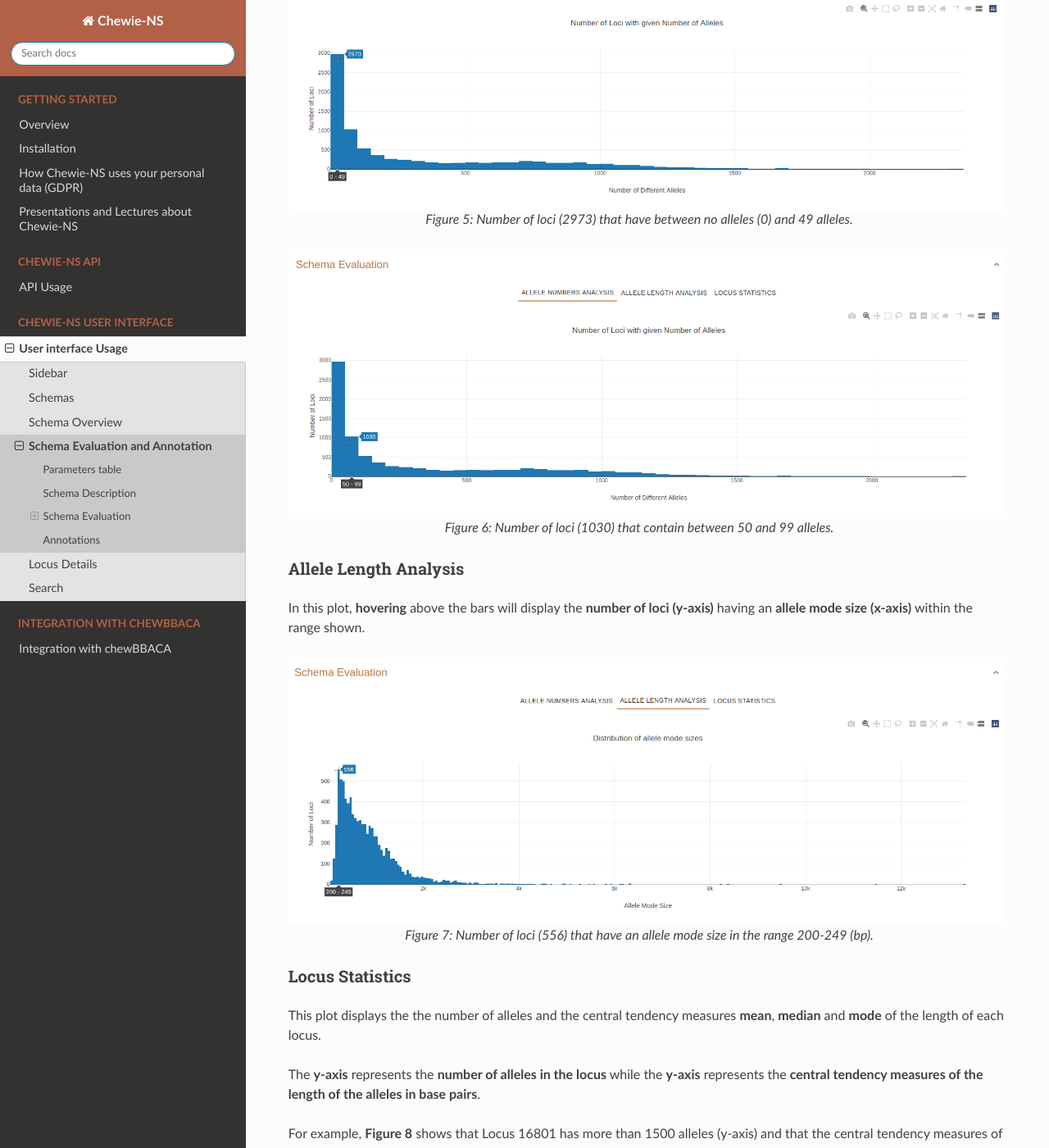
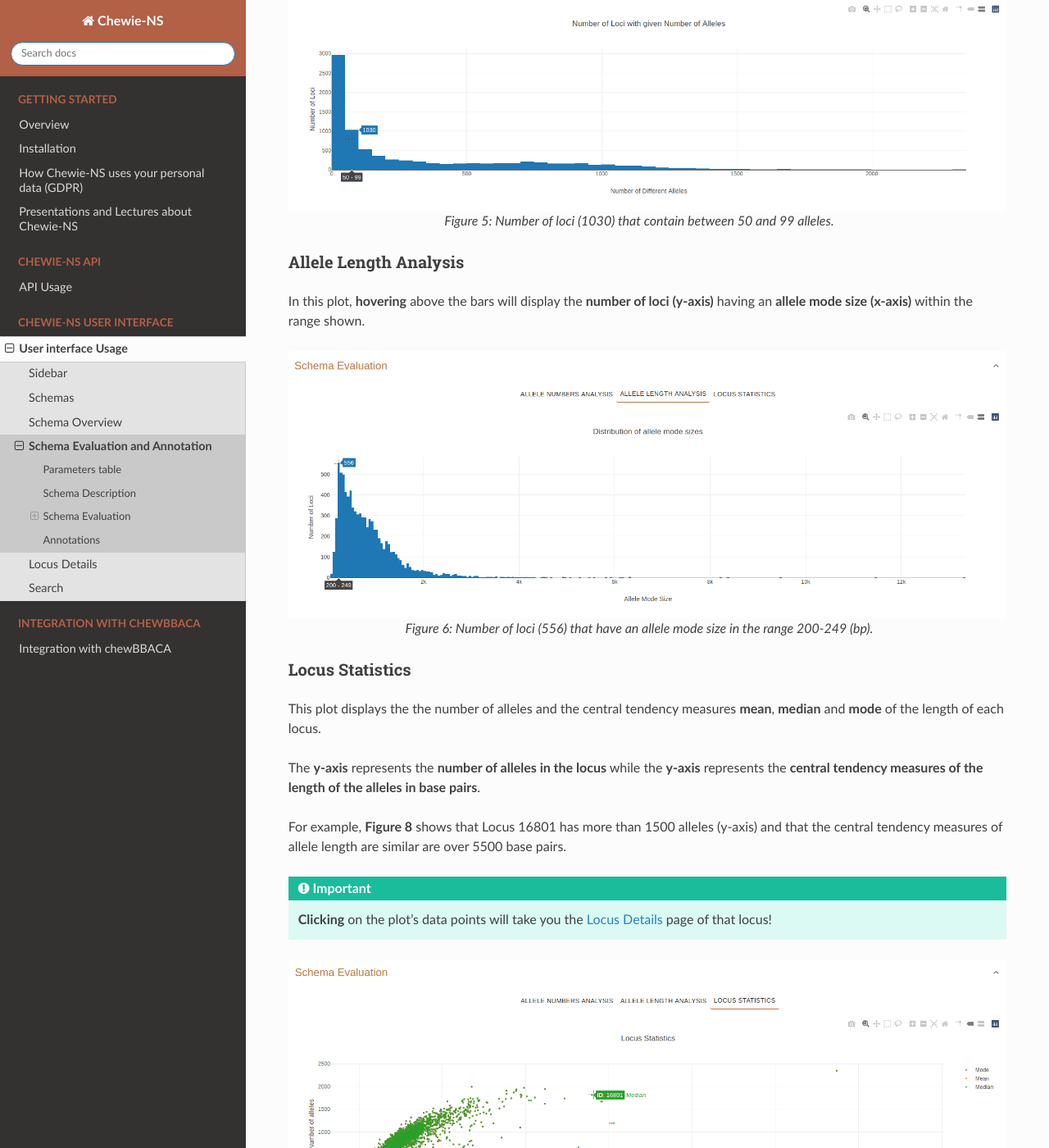
Before and after one commit to B-UMMI/Chewie-NS, a Sphinx documentation site: the page built from docs/user_interface/schema_evaluation.rst, in a window 1280 px wide and 1400 px high, scrolled down 2483 px. Shown: the whole window at 82% size. Built offline with Sphinx 7.4.7 and the Read the Docs theme 2.0.0, drawn with Linux system fonts in a browser that asks for light colours; some of the changed text lies outside the part shown.

Commit message:
Removed a figure that was not representing an example correctly.

```diff
--- a/docs/user_interface/schema_evaluation.rst
+++ b/docs/user_interface/schema_evaluation.rst
@@ -61,16 +61,10 @@ Allele Numbers Analysis
 In this plot, **hovering** above the bars will show **how many loci (y-axis)**
 exibit a **number of different alleles (x-axis)** within the range shown.
 
-.. figure:: ../resources/allele_numbers_fig1.png
-    :align: center
-
-    Figure 5: Number of loci (2973) that have between no alleles (0) and 49 alleles.
-
-
 .. figure:: ../resources/allele_numbers_fig2.png
     :align: center
 
-    Figure 6: Number of loci (1030) that contain between 50 and 99 alleles.
+    Figure 5: Number of loci (1030) that contain between 50 and 99 alleles.
 
 
 Allele Length Analysis
@@ -82,7 +76,7 @@ having an **allele mode size (x-axis)** within the range shown.
 .. figure:: ../resources/allele_len.png
     :align: center
 
-    Figure 7: Number of loci (556) that have an allele mode size in the range 200-249 (bp).
+    Figure 6: Number of loci (556) that have an allele mode size in the range 200-249 (bp).
 
 
 Locus Statistics
```
Also changed, not shown: other parts of docs/user_interface/schema_evaluation.rst (+2 -2 lines), docs/resources/allele_numbers_fig1.png (deleted).
